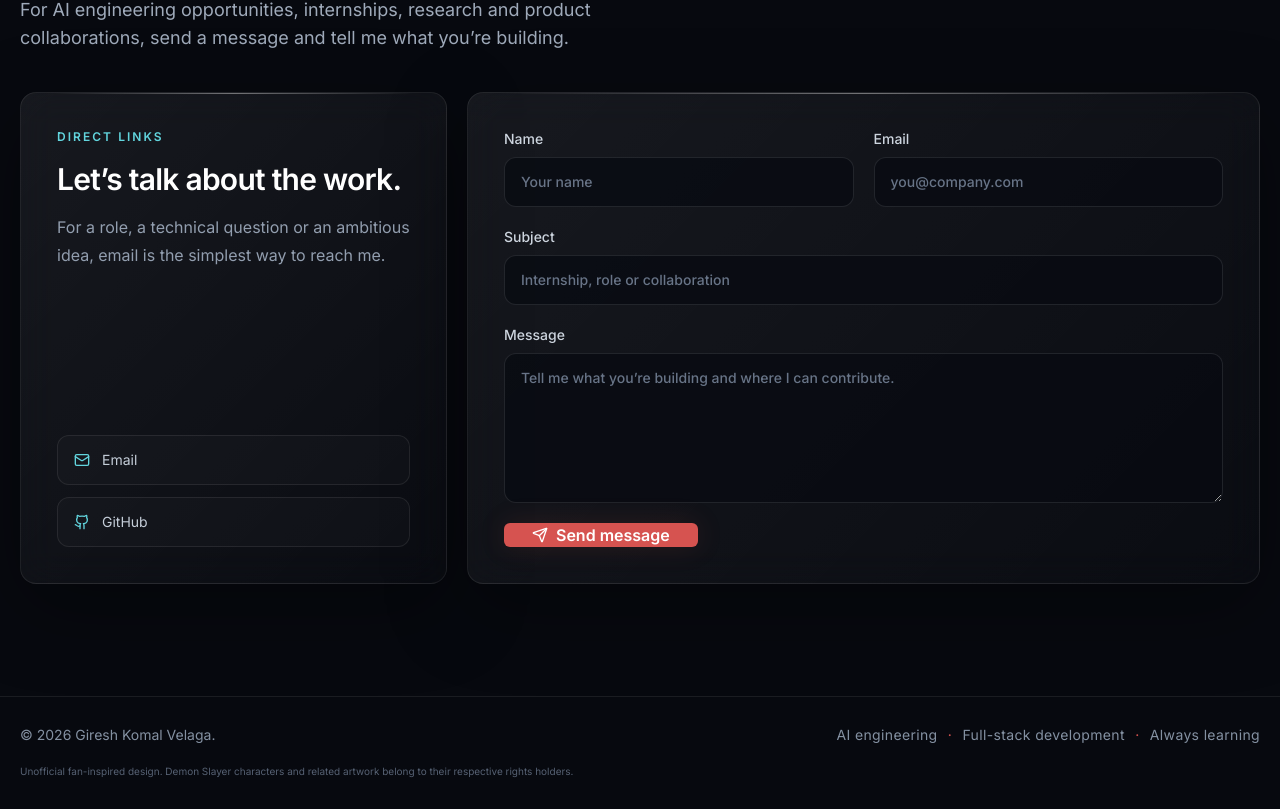
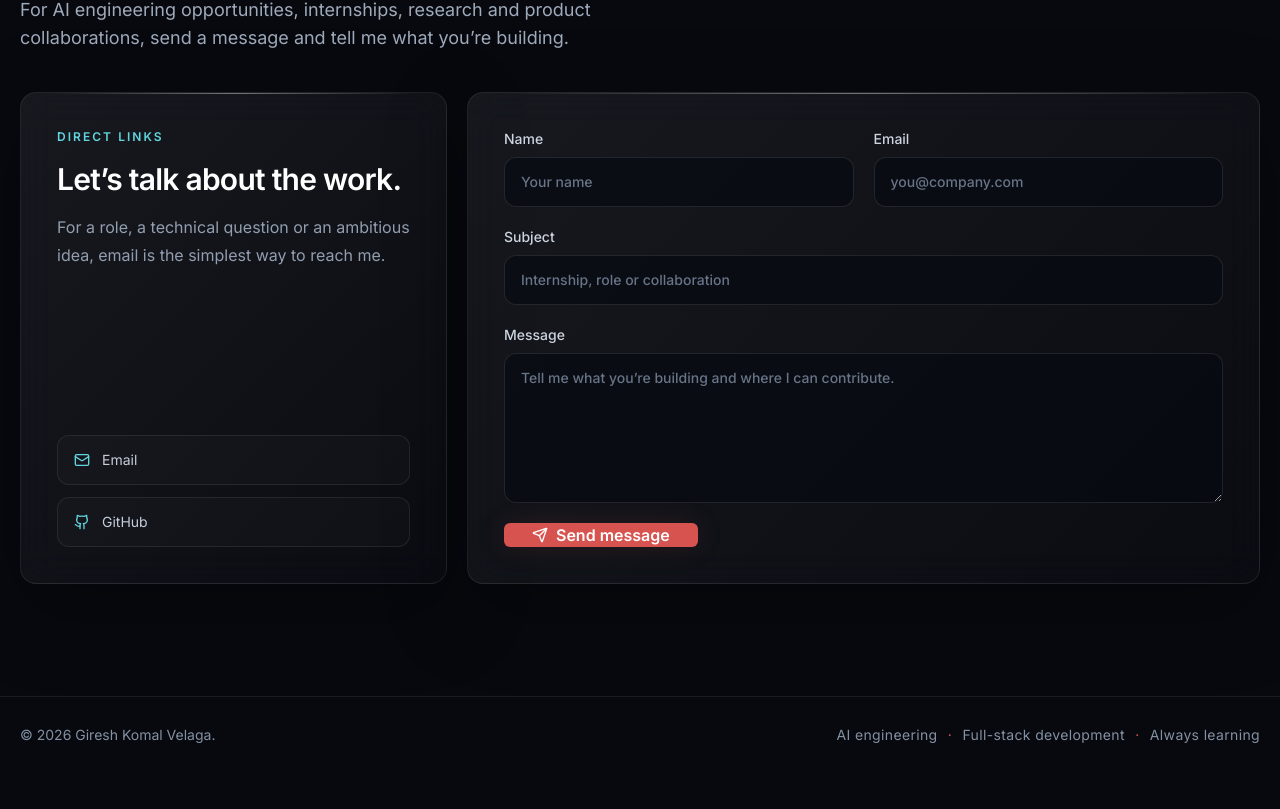
Before and after one commit to Giresh-458/portfolio, a Next.js app: page / in a window 1280 px wide. Shown: the part 7252-8061 px from the top of the page. After the commit the page ends 8025 px from the top, so only its background shows below. Built offline with nearby package versions, Linux system fonts and the light colour scheme; no server answers.

Commit message:
Remove unnecessary fan-art disclaimer from footer

```diff
--- a/components/footer.tsx
+++ b/components/footer.tsx
@@ -1,10 +1,12 @@
 import { siteConfig } from "@/lib/data";
+
 export function Footer() {
-  return <footer className="relative border-t border-white/[0.08] py-7">
-    <div className="container flex flex-col gap-3 text-sm text-[#8491A2] md:flex-row md:items-center md:justify-between">
-      <p>© {new Date().getFullYear()} {siteConfig.name}.</p>
-      <p className="tracking-wide">AI engineering <span className="px-1.5 text-[#D65350]">·</span> Full-stack development <span className="px-1.5 text-[#D65350]">·</span> Always learning</p>
-    </div>
-    <p className="container mt-4 text-[10px] leading-5 text-[#566173]">Unofficial fan-inspired design. Demon Slayer characters and related artwork belong to their respective rights holders.</p>
-  </footer>;
+  return (
+    <footer className="relative border-t border-white/[0.08] py-7">
+      <div className="container flex flex-col gap-3 text-sm text-[#8491A2] md:flex-row md:items-center md:justify-between">
+        <p>© {new Date().getFullYear()} {siteConfig.name}.</p>
+        <p className="tracking-wide">AI engineering <span className="px-1.5 text-[#D65350]">·</span> Full-stack development <span className="px-1.5 text-[#D65350]">·</span> Always learning</p>
+      </div>
+    </footer>
+  );
 }
```
